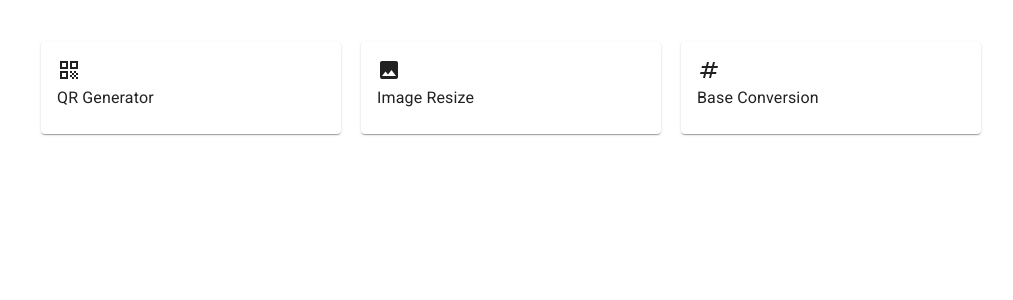
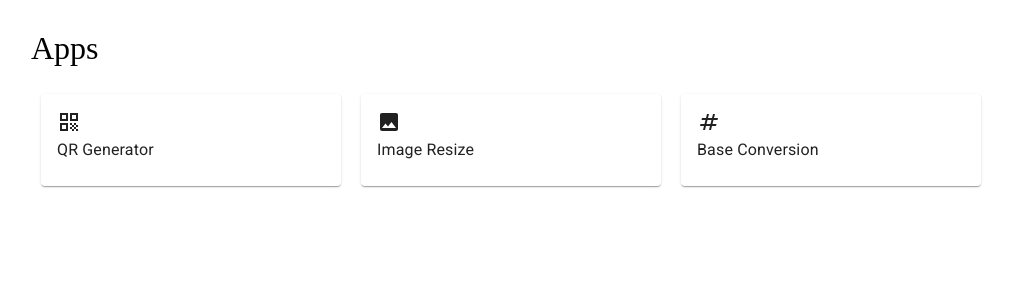
Before and after one commit to snct-ukai/webtoys, a React (Vite) app: page / in a window 1280 px wide. Shown: the top 300 px of the page, without its empty margins (129-1142 px from the left). Built offline with nearby package versions, Linux system fonts and the light colour scheme.

Commit message:
update: add title at home.tsx

```diff
--- a/src/pages/Home.module.scss
+++ b/src/pages/Home.module.scss
@@ -11,12 +11,26 @@ $breakpoints: (
   }
 }
 
+.wrapper{
+  max-width: 960px;
+  height: 100%;
+  background-color: #fff;
+  margin: 0 auto;
+
+  .title{
+    margin-bottom: 20px;
+    h1{
+      font-size: 2em;
+      color: #000;
+    }
+  }
+
   .container {
     margin: auto;
     display: flex;
     flex-wrap: wrap;
     justify-content: space-between;
-  width: 960px;
+    width: 100%;
 
     .item {
       flex: 0 0 300px;
@@ -54,3 +68,4 @@ $breakpoints: (
       flex: auto;
     }
   }
+}
--- a/src/pages/Home.tsx
+++ b/src/pages/Home.tsx
@@ -6,13 +6,16 @@ import style from "./Home.module.scss";
 const Home = () => {
   const router = useNavigate();
   return (
-    <>
+    <div className={style.wrapper}>
+      <div className={style.title}>
+        <h1>Apps</h1>
+      </div>
       <div className={style.container}>
         <Card title="QR Generator" onClick={() => router('/qr-generator')} className={style.item}><QrCode/></Card>
         <Card title="Image Resize" onClick={() => router('/image-resize')} className={style.item}><Image/></Card>
         <Card title="Base Conversion" onClick={() => router('/base-conversion')} className={style.item}><Numbers/></Card>
       </div>
-    </>
+    </div>
   )
 }
 
```
Lines whose indentation alone changed are shown as unchanged.
